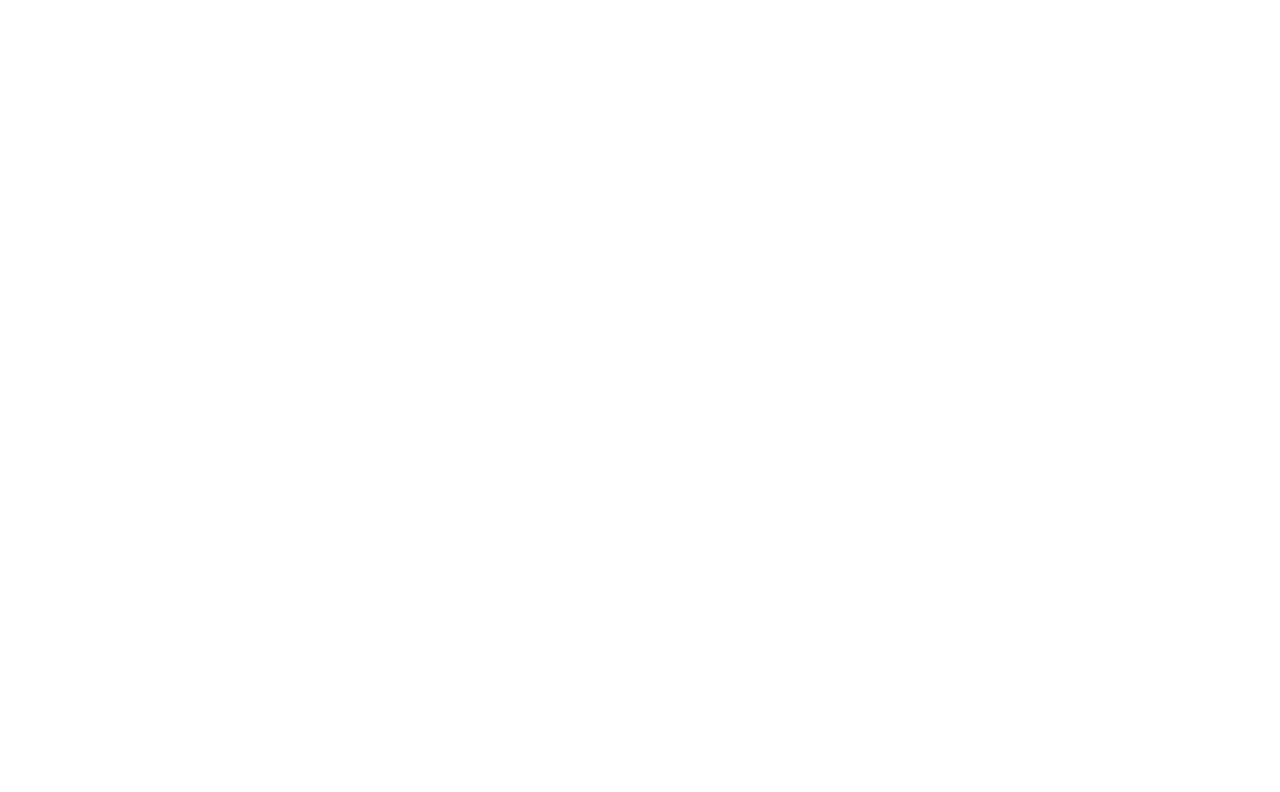
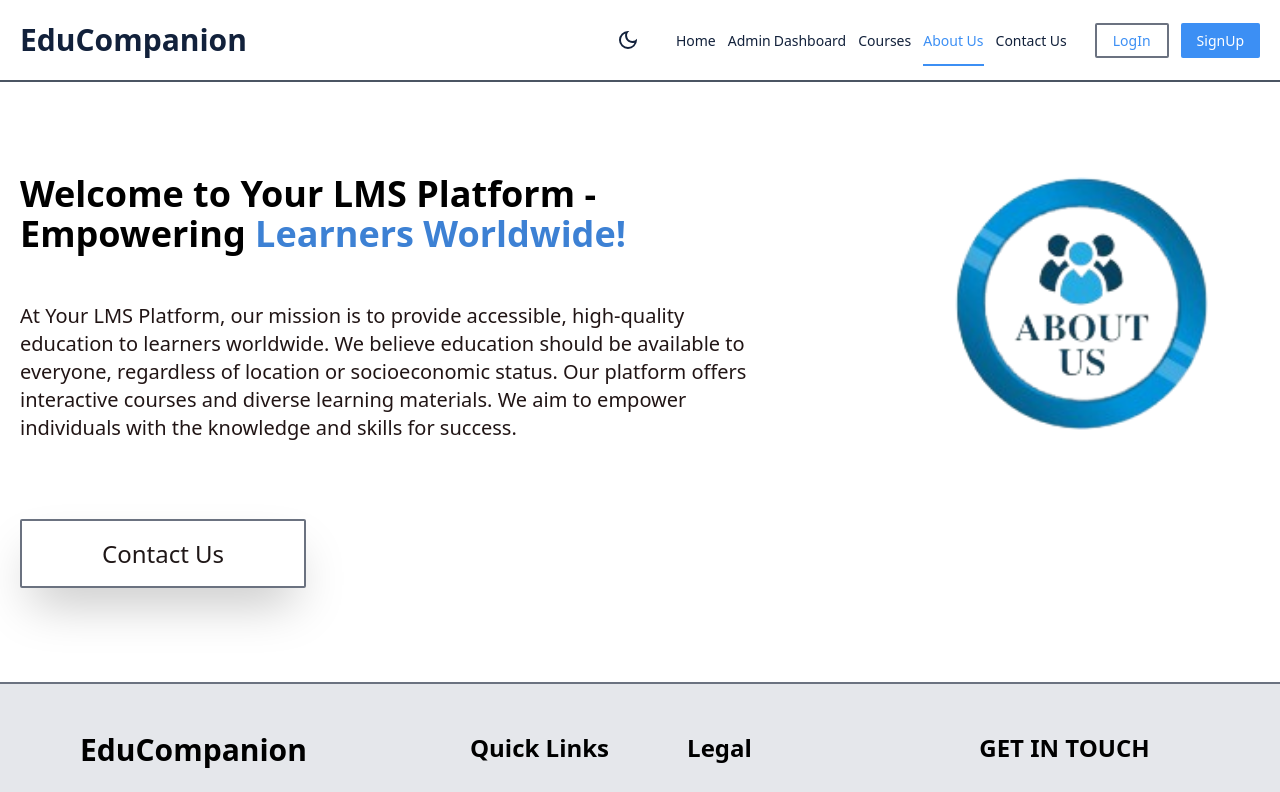
Before and after one commit to Raish10100/EduCompanion, a React (Vite) app in the folder client/: page /about in a window 1280 px wide. Before the commit this address had no page. Shown: the top 792 px of the page. Built offline with nearby package versions, Linux system fonts and the light colour scheme.

Commit message:
Implemented active state for navigation links and completed About Us page

```diff
--- a/client/src/App.css
+++ b/client/src/App.css
@@ -14,3 +14,8 @@
 .light .nav-links {
         color: #12213b;
 }
+
+.active-link {
+        color: #3c8ff4;
+        border-bottom: 2px solid #3c8ff4 ;
+}
--- a/client/src/App.jsx
+++ b/client/src/App.jsx
@@ -2,6 +2,7 @@
 import HomePage from "./Pages/HomePage"
 
 import './App.css'
+import AboutUs from "./Pages/AboutUs"
 
 function App() {
 
@@ -9,6 +10,7 @@
     <div className="app">
       <Routes >
            <Route path='/' element={<HomePage />} />
+           <Route path='/about' element={<AboutUs />} />
       </Routes>
     </div>
   )
--- /dev/null
+++ b/client/src/Pages/AboutUs.jsx
@@ -0,0 +1,34 @@
+import { Link } from "react-router-dom";
+import HomeLayout from "../Layouts/HomeLayout";
+import aboutImg from '../assets/about.png'
+
+function AboutUs(){
+
+    return (
+        <HomeLayout>
+            <div className="homePage vs:min-h-[600px]   flex justify-between items-center   px-[20px] ">
+                <div className="w-[95%] lg:w-[60%] flex justify-center items-center my-[20px] flex-col gap-12 ">
+                    <h1 className='text-4xl lg:item-hidden sm:text-5xl  vs:pb-[20px] font-semibold text-[#000] dark:text-white'>
+                    About <span className='text-[#3d81d4] dark:text-[#3c8ff4]'>Us</span>
+                    </h1>
+                    <h2 className='text-2xl sm:text-4xl font-semibold text-[#000] dark:text-white lg:text-start  text-center'>
+                    Welcome to Your LMS Platform - Empowering  <span className='text-[#3d81d4] dark:text-[#3c8ff4]'>Learners Worldwide!</span>
+                    </h2>
+                    <p className='sm:text-xl text-[#120505ef] dark:text-[#fff] lg:text-start text-center'>
+                    At Your LMS Platform, our mission is to provide accessible, high-quality education to learners worldwide. We believe education should be available to everyone, regardless of location or socioeconomic status.
+                        Our platform offers interactive courses and diverse learning materials. We aim to empower individuals with the knowledge and skills for success.
+                    </p>
+                    <div className="flex flex-row  flex-wrap gap-8 sm:gap-2 sm:mt-12 pb-[20px] w-[100%]  justify-center lg:justify-start ">
+                        <button><Link className="border-2  border-gray-500 shadow-2xl hover:border-gray-200 transition-all ease-in-out duration-300 text-[#0c0303eb] dark:text-white sm:px-20 px-6 py-2 sm:py-4 rounded-sm text-2xl">Contact Us</Link></button>
+                    </div>
+                </div>
+                <div className=" justify-center items-center item-hidden lg:block">
+                {/* <img src={about} alt="" className="item-hidden lg:block w-[100%] h-[350px]  bg-white rounded-full mt-[-150px] " /> */}
+                <img src={aboutImg} alt="" className=" w-[100%] h-[350px]   mt-[-150px]  " />
+                </div>
+            </div>
+        </HomeLayout>
+    )
+}
+
+export default AboutUs;
--- a/client/src/Pages/Drawer.jsx
+++ b/client/src/Pages/Drawer.jsx
@@ -22,9 +22,9 @@
                 <div className="drawer-side ">
                     <label htmlFor="my-drawer" aria-label="close sidebar" className="drawer-overlay"></label>
                     <ul className="menu  p-4 pt-7 h-[100%] min-w-[250px] max-w-[350px]  bg-white dark:bg-[#29303ea3] backdrop-blur-[8px] text-gray-500 font-inter dark:text-slate-50 md:text-[17px] text-base font-[600] relative">
-                        <li className="w-fit absolute right-2 z-50">
+                        <li className="w-fit absolute right-2 top-5 z-50">
                             <button onClick={hideDrawer}>
-                                <RxCross2 size={26} className="light:text-[#000000] font-extrabold hover:text-gray-600 text-red-600" />
+                                <RxCross2 size={34} className="light:text-[#000000] font-extrabold hover:text-gray-600 text-red-600" />
                             </button>
                         </li>
                         <div className='  mt-[60px] flex flex-col gap-3 items-center'>
@@ -34,7 +34,7 @@
                             <li><Link className="hover:text-[#3c8ff4] light:text-black transition-all duration-300 ease-in-out">About Us</Link></li>
                             <li><Link className="hover:text-[#3c8ff4] light:text-black transition-all duration-300 ease-in-out">Contact Us</Link></li>
                         </div>
-                        <div className="  fixed bottom-[50px] flex items-center justify-center w-[90%] gap-1">
+                        <div className="  fixed bottom-[50px] flex items-center justify-center w-[90%] gap-1 ">
 
                             {
                                 isLoggedIn
--- a/client/src/Pages/HomePage.jsx
+++ b/client/src/Pages/HomePage.jsx
@@ -1,12 +1,18 @@
 import { Link } from 'react-router-dom';
 import HomeLayout from '../Layouts/HomeLayout.jsx'
+import HomeImg from '../assets/homeImg.png'
+import { useSelector } from 'react-redux';
 
 function HomePage() {
+
+
+
+
     return (
 
             <HomeLayout >
-                    <div className="homePage h-[600px] sm:h-[800px] flex   px-[20px] ">
-                        <div className="w-[95%] lg:w-[60%] flex sm:mt-[200px] mt-[20px] vs:mt-[100px] flex-col gap-6 ">
+                    <div className="homePage h-[550px] vs:h-[600px] sm:h-[800px] flex  gap-[100px] px-[10px] vs:px-[20px] ">
+                        <div className="w-[95%] lg:w-[60%] flex justify-center items-center flex-col gap-6 ">
                             <h1 className='text-3xl sm:text-5xl font-semibold text-[#000] dark:text-white'>
                                 Empower Your Learning Journey with Our <span className='text-[#3d81d4] dark:text-[#3c8ff4]'>Comprehensive Courses</span>
                             </h1>
@@ -14,11 +20,12 @@
                                 Welcome to EduCompanion, the ultimate destination for high-quality courses designed to enhance your
                                 skills and knowledge. Our platform offers a wide range of courses tailored to meet your educational needs.
                             </p>
-                            <div className="flex flex-row  flex-wrap gap-8 sm:gap-2 mt-12 ">
-                                <button ><Link className="bg-[#3c8ff4] hover:bg-[#3c6df4] shadow-2xl  transition-all ease-in-out duration-300 text-white sm:px-24 sm:py-4  px-8 py-2 rounded-sm text-2xl">Courses</Link></button>
+                            <div className="flex flex-row flex-wrap vs:h-[150px] justify-start w-[100%] gap-8 sm:gap-2 mt-6 vs:mt-12 ">
+                                <button ><Link className="bg-[#3c8ff4]  hover:bg-[#3c6df4] shadow-2xl  transition-all ease-in-out duration-300 text-white sm:px-24 sm:py-4  px-8 py-2 rounded-sm text-2xl">Courses</Link></button>
                                 <button><Link className="border-2  border-gray-500 shadow-2xl hover:border-gray-200 transition-all ease-in-out duration-300 text-[#0c0303eb] dark:text-white sm:px-20 px-6 py-2 sm:py-4 rounded-sm text-2xl">Contact Us</Link></button>
                             </div>
                         </div>
+                        <img src={HomeImg} alt="" className='max-w-[35%] item-hidden lg:block max-h-[550px] mt-[40px] ' />
                     </div>
             </HomeLayout>
 
--- a/client/src/Pages/Navbar.jsx
+++ b/client/src/Pages/Navbar.jsx
@@ -24,6 +24,17 @@
         }
         console.log(darkMode)
 
+        function addActiveClass () {
+            const navLinks = document.querySelectorAll('.nav-link');
+            navLinks.forEach((link) => {
+                link.classList.remove('active-link');
+                if(link.getAttribute('href') === location.pathname) {
+                    link.classList.add('active-link');
+                }
+            })
+        }
+
+
         useEffect(() => {
             const element = document.querySelector("html");
             element.classList.remove("light", "dark");
@@ -34,7 +45,9 @@
               element.classList.add("light");
               localStorage.setItem("theme", "light");
             }
-        }, [darkMode]);
+
+            addActiveClass();
+        }, [darkMode, location]);
 
     return (
 
@@ -50,11 +63,11 @@
 
                         }
                     <ul className="lg:flex nav-hidden gap-3 nav-links">
-                        <li><Link className="hover:text-[#3c8ff4]  transition-all text-sm duration-300 ease-in-out ">Home</Link></li>
-                        <li><Link className="hover:text-[#3c8ff4]  transition-all text-sm duration-300 ease-in-out ">Admin<span className="ml-[3px]">Dashboard</span></Link></li>
-                        <li><Link className="hover:text-[#3c8ff4]  transition-all text-sm duration-300 ease-in-out ">Courses</Link></li>
-                        <li><Link className="hover:text-[#3c8ff4]  transition-all text-sm duration-300 ease-in-out ">About Us</Link></li>
-                        <li><Link className="hover:text-[#3c8ff4]  transition-all text-sm duration-300 ease-in-out ">Contact Us</Link></li>
+                        <li><Link  className="hover:text-[#3c8ff4]  transition-all text-sm duration-300 ease-in-out nav-link  hover:py-2 py-[14px] hover:border-b-2 border-[#3c8ff4]  " to={'/'}>Home</Link></li>
+                        <li><Link  className="hover:text-[#3c8ff4]  transition-all text-sm duration-300 ease-in-out nav-link hover:py-2 py-[14px] hover:border-b-2 border-[#3c8ff4] " to={'/dashboard'}>Admin<span className="ml-[3px]">Dashboard</span></Link></li>
+                        <li><Link className="hover:text-[#3c8ff4]  transition-all text-sm duration-300 ease-in-out  nav-link hover:py-2 py-[14px] hover:border-b-2 border-[#3c8ff4]" to={'/courses'}>Courses</Link></li>
+                        <li><Link className="hover:text-[#3c8ff4]  transition-all text-sm duration-300 ease-in-out  nav-link hover:py-2 py-[14px] hover:border-b-2 border-[#3c8ff4]" to={'/about'}>About Us</Link></li>
+                        <li><Link className="hover:text-[#3c8ff4]  transition-all text-sm duration-300 ease-in-out  nav-link hover:py-2 py-[14px] hover:border-b-2 border-[#3c8ff4]" to={'/contact'}>Contact Us</Link></li>
                     </ul>
                     <div className="lg:flex nav-hidden gap-3">
                         {
--- a/client/tailwind.config.js
+++ b/client/tailwind.config.js
@@ -20,6 +20,9 @@
         '.nav-hidden': {     // I created an extra class since the "hidden" property in Tailwind CSS wasn't working pefectly.
           'display': 'none',
         },
+        '.item-hidden': {     // I created an extra class since the "hidden" property in Tailwind CSS wasn't working pefectly.
+          'display': 'none',
+        },
       })
     }),
     require('daisyui'),
```
Also changed, not shown: client/src/Components/footer.jsx (+6 -6 lines), client/src/assets/about.png (added), client/src/assets/homeImg.png (added).
